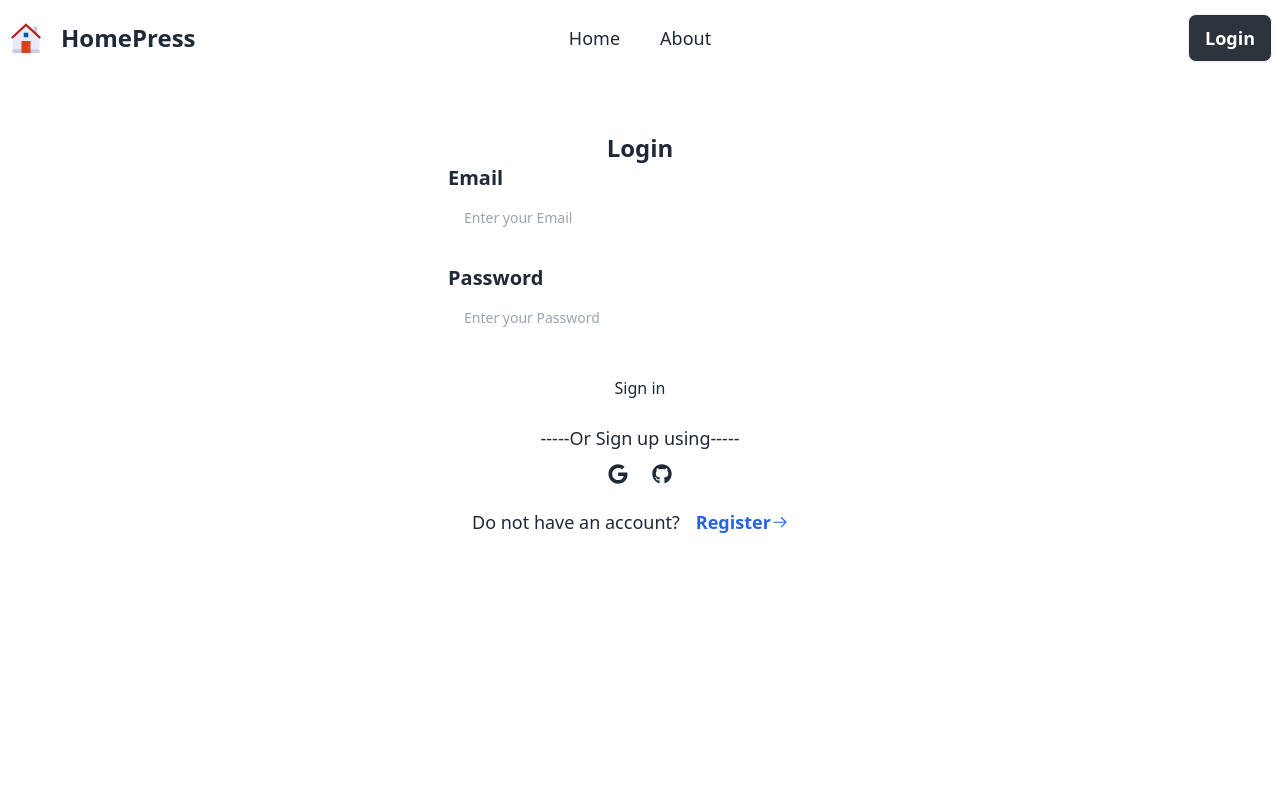
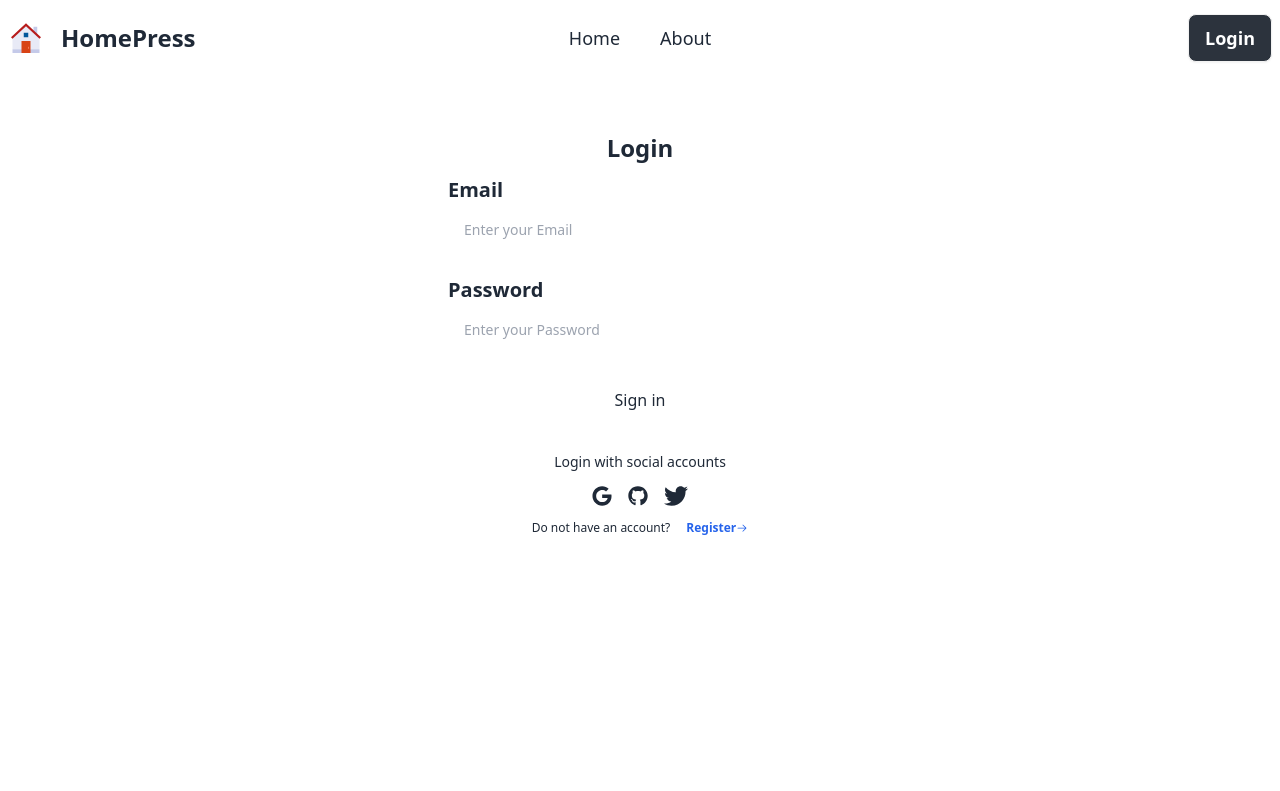
Before and after one commit to arafat20mupi/Home-Press, a React (Vite) app: page /login in a window 1280 px wide. Shown: the top 791 px of the page. Built offline with nearby package versions, Linux system fonts and the light colour scheme; no server answers.

Commit message:
react marquee used && twitter auth. add

```diff
--- a/package.json
+++ b/package.json
@@ -18,6 +18,7 @@
     "match-sorter": "^6.3.4",
     "react": "^18.2.0",
     "react-dom": "^18.2.0",
+    "react-fast-marquee": "^1.6.4",
     "react-helmet-async": "^2.0.4",
     "react-icons": "^5.0.1",
     "react-leaflet": "^4.2.1",
--- a/src/Layouts/Login.jsx
+++ b/src/Layouts/Login.jsx
@@ -1,7 +1,7 @@
 import { useContext } from "react";
 import { Link, useLocation, useNavigate } from "react-router-dom";
 import { AuthContext } from "../Provider/AuthProvider";
-import { FaGithub, FaGoogle, } from "react-icons/fa";
+import { FaGithub, FaGoogle, FaTwitter, } from "react-icons/fa";
 import { GoArrowRight } from "react-icons/go";
 import { toast } from 'react-toastify';
 import { Helmet } from "react-helmet-async";
@@ -9,7 +9,7 @@ import { Helmet } from "react-helmet-async";
 
 
 const Login = () => {
-    const { signInUser, createGoogleUser, createGithubUser } = useContext(AuthContext);
+    const { signInUser, createGoogleUser, createTwitterUser,createGithubUser } = useContext(AuthContext);
 
     const location = useLocation();
     const navigate = useNavigate();
@@ -69,15 +69,31 @@ const Login = () => {
             })
     }
 
-
+    const handleTwitter = () => {
+        createTwitterUser()
+            .then(() => {
+                toast.success("Login Succesfully", {
+                    position: "top-center",
+                    autoClose: 1000
+                });
+                navigate(location?.state ? location.state : "/")
+            })
+            .catch(() => {
+                toast.error("Login Unsuccesful", {
+                    position: "top-center",
+                    autoClose: 1000
+                });
+            })
+    }
     return (
-
-        <div className="w-full mx-auto  max-w-md p-8  rounded-xl dark:bg-gray-50 dark:text-gray-800 ">
+        <div>
             <Helmet>
                 <title>
                     HomePress-Login
                 </title>
             </Helmet>
+            <div className="w-full mx-auto space-y-3  max-w-md p-8  rounded-xl dark:bg-gray-50 dark:text-gray-800 ">
+
                 <h1 className="text-2xl font-bold text-center">Login</h1>
                 <form onSubmit={handleLogin} className="space-y-6">
                     <div className="space-y-1 text-sm">
@@ -92,11 +108,12 @@ const Login = () => {
                     <button type="submit" className="block w-full p-3 text-center rounded-sm dark:text-gray-50 dark:bg-violet-600">Sign in</button>
                 </form>
 
-            <h2 className="flex my-3 justify-center text-lg">
-                -----Or Sign up using-----
-            </h2>
-            <div className="flex space-x-6 justify-center">
-
+                <div className="flex items-center pt-4 space-x-1">
+                    <div className="flex-1  h-px sm:w-16 dark:bg-gray-300"></div>
+                    <p className="px-3 text-sm dark:text-gray-600">Login with social accounts</p>
+                    <div className="flex-1 h-px  sm:w-16 dark:bg-gray-300"></div>
+                </div>
+                <div className="flex space-x-4 justify-center">
                     <button
                         onClick={handleGoogle}
                         className="text-xl"><FaGoogle />
@@ -105,14 +122,21 @@ const Login = () => {
                         onClick={handlegithub}
                         className="text-xl"><FaGithub />
                     </button>
+                    <button
+                        onClick={handleTwitter}
+                        className="text-2xl"><FaTwitter />
+                    </button>
                 </div>
-            <p className="  flex text-lg mt-6 sm:px-6 dark:text-gray-600">Do not have an account?
+                <p className=" text-xs text-center sm:px-6 dark:text-gray-600 justify-center flex">Do not have an account?
                     <Link to="/register">
                         <button className="ml-4  font-bold  text-blue-600 items-center justify-center
                          flex">Register <GoArrowRight />  </button>
                     </Link>
                 </p>
             </div>
+        </div>
+
+
     );
 };
 
--- a/src/Pages/About.jsx
+++ b/src/Pages/About.jsx
@@ -26,7 +26,11 @@ const About = () => {
                 </MapContainer>
             </div>
 
-            <section className="p-6 rounded-lg dark:bg-gray-100 dark:text-gray-800">
+            <section data-aos="fade-up-right"
+                data-aos-delay="200"
+                data-aos-duration="1000"
+                data-aos-easing="ease-in-out"
+                className="p-6 rounded-lg dark:bg-gray-100 dark:text-gray-800">
                 <div className="container p-4 mx-auto text-center">
                     <h2 className="text-4xl font-bold">Trusted by the industry leaders</h2>
                 </div>
--- a/src/Pages/Home.jsx
+++ b/src/Pages/Home.jsx
@@ -5,6 +5,7 @@ import HomeCard from "../Layouts/HomeCard";
 import { useLoaderData } from "react-router-dom"
 import Contacts from "../Layouts/Contacts";
 import Offer from "../Layouts/Offer";
+import Marquee from "react-fast-marquee";
 
 const Home = () => {
     const homes = useLoaderData();
@@ -15,9 +16,12 @@ const Home = () => {
             </Helmet>
             <Banner></Banner>
             <div className="mt-10 space-y-5">
-                <h1 className="text-3xl font-bold leading-none sm:text-4xl flex justify-center my-10"> Select House
-                </h1>
-                <div className="grid  grid-cols-1 md:grid-cols-3 gap-8 shadow-lg">
+                <Marquee speed={300}>
+                    <h1 className="text-3xl font-bold leading-none sm:text-4xl flex justify-center my-5"> Select Your House
+                    </h1>
+                </Marquee>
+                <div className="flex-1  h-2 rounded-xl px-2  dark:bg-purple-500"></div>
+                <div className="grid   grid-cols-1 md:grid-cols-3 gap-8 shadow-lg">
                     {
                         homes.map(home => <HomeCard key={home.id} home={home}></HomeCard>)
                     }
--- a/src/Pages/UpdateProfile.jsx
+++ b/src/Pages/UpdateProfile.jsx
@@ -79,7 +79,6 @@ const UpdateProfile = () => {
                     <div className="space-y-2 text-sm">
                         <button type="submit" className="text-lg rounded-xl relative p-[10px] block w-full bg-indigo-600 text-white border-y-4 duration-500 overflow-hidden focus:border-indigo-500 z-50 group">
                             Update Profile
-
                         </button>
                     </div>
                     <NavLink to="/" className="text-lg rounded-xl relative p-[10px] block w-full bg-indigo-600 text-white border-y-4 duration-500 overflow-hidden focus:border-indigo-500 z-50 group">
--- a/src/Provider/AuthProvider.jsx
+++ b/src/Provider/AuthProvider.jsx
@@ -1,7 +1,7 @@
 /* eslint-disable no-undef */
 /* eslint-disable react/prop-types */
 
-import { getAuth, createUserWithEmailAndPassword, GoogleAuthProvider,  GithubAuthProvider, onAuthStateChanged, signInWithPopup, signOut, signInWithEmailAndPassword, updateProfile } from "firebase/auth";
+import { getAuth, createUserWithEmailAndPassword, GoogleAuthProvider,  GithubAuthProvider, onAuthStateChanged, signInWithPopup, signOut, signInWithEmailAndPassword, updateProfile, TwitterAuthProvider } from "firebase/auth";
 import { createContext, useEffect, useState } from "react";
 import app from "../Firebase/firebase";
 const auth = getAuth(app);
@@ -42,6 +42,11 @@ const AuthProvider = ({ children }) => {
         setLoading(true)
         return signInWithPopup(auth, githubProvider)
     }
+    const twitterProvider = new TwitterAuthProvider();
+    const createTwitterUser = () => {
+        setLoading(true)
+        return signInWithPopup(auth, twitterProvider)
+    }
 
 
 
@@ -66,6 +71,7 @@ const AuthProvider = ({ children }) => {
         loading,
         createGithubUser,
         createGoogleUser,
+        createTwitterUser,
         updateUser
     }
     return (
```
Also changed, not shown: 2 other files (tests, documents, lock files or other folders). Lines whose indentation alone changed are shown as unchanged.
